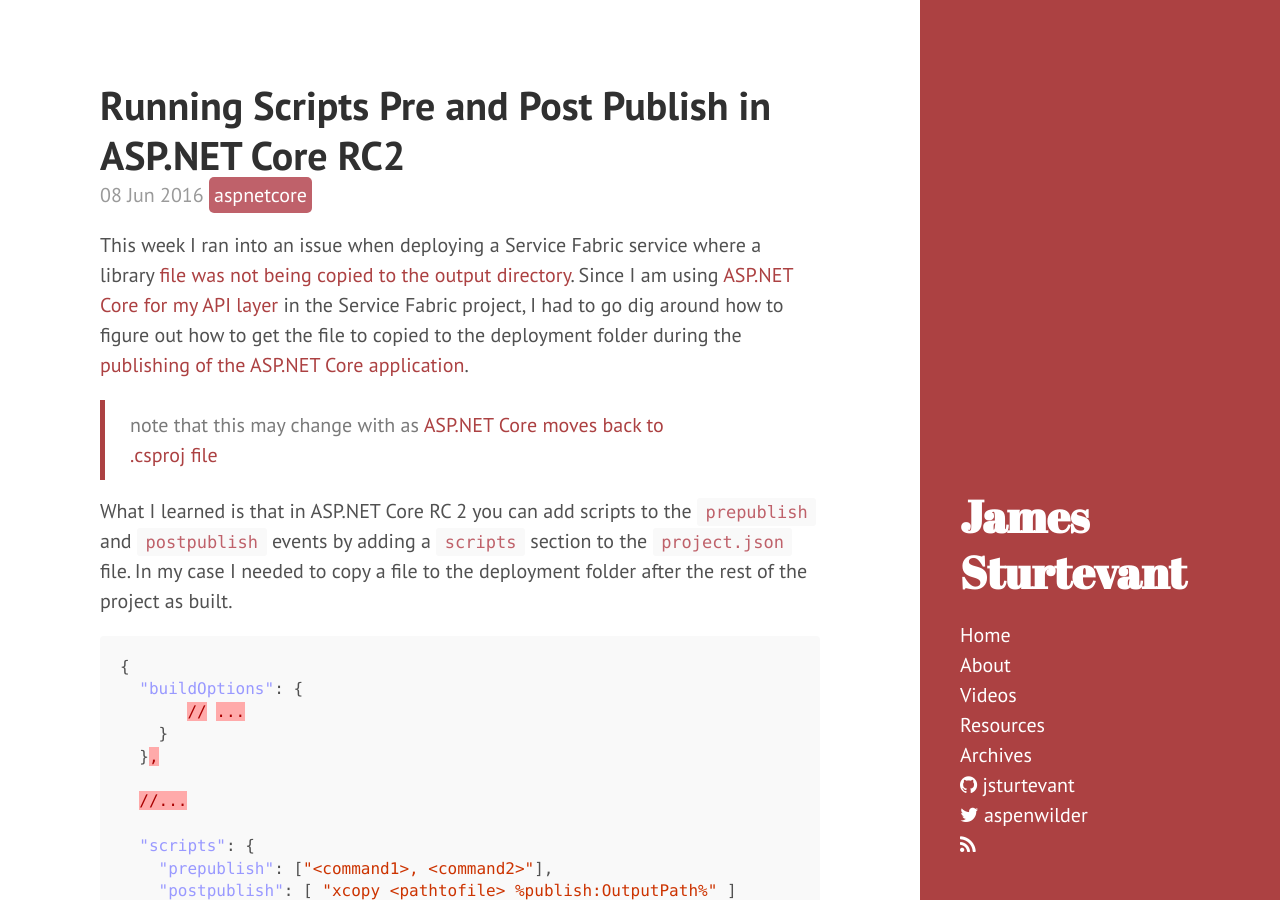
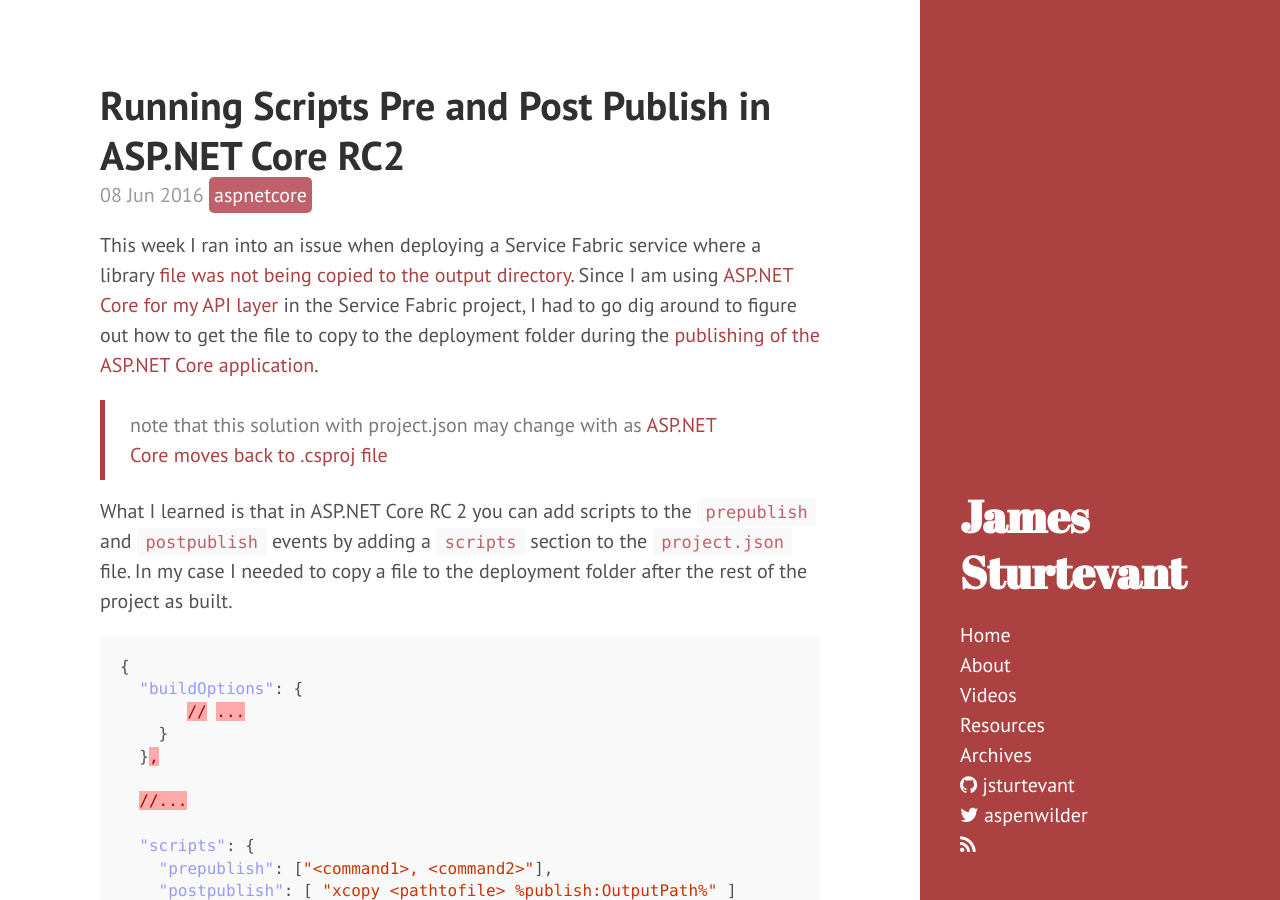
Before and after one commit to jsturtevant/jsturtevant.github.io, a Jekyll site: the page built from _posts/2016-06-08-Running-scripts-pre-and-post-publish-in-ASPNET-Core-RC2.md, in a window 1280 px wide and 900 px high. Built offline with Jekyll 4.4.1, drawn with Linux system fonts in a browser that asks for light colours; nearby versions of some CDN libraries; comment, search, counter and statistics services are not loaded.

Commit message:
minor edits

````diff
--- a/_posts/2016-06-08-Running-scripts-pre-and-post-publish-in-ASPNET-Core-RC2.md
+++ b/_posts/2016-06-08-Running-scripts-pre-and-post-publish-in-ASPNET-Core-RC2.md
@@ -7,9 +7,9 @@ categories:
   - asp.net
 ---
 
-This week I ran into an issue when deploying a Service Fabric service where a library [file was not being copied to the output directory]().  Since I am using [ASP.NET Core for my API layer](/posts/Integrating-ASPNET-Core-With-Service-Fabric-using-ICommunicationListener/) in the Service Fabric project, I had to go dig around how to figure out how to get the file to copied to the deployment folder during the [publishing of the ASP.NET Core application](https://docs.asp.net/en/latest/publishing/web-publishing-vs.html).
+This week I ran into an issue when deploying a Service Fabric service where a library [file was not being copied to the output directory]().  Since I am using [ASP.NET Core for my API layer](/posts/Integrating-ASPNET-Core-With-Service-Fabric-using-ICommunicationListener/) in the Service Fabric project, I had to go dig around to figure out how to get the file to copy to the deployment folder during the [publishing of the ASP.NET Core application](https://docs.asp.net/en/latest/publishing/web-publishing-vs.html).
 
-> note that this may change with as [ASP.NET Core moves back to .csproj file](https://blogs.msdn.microsoft.com/dotnet/2016/05/23/changes-to-project-json/)
+> note that this solution with project.json may change with as [ASP.NET Core moves back to .csproj file](https://blogs.msdn.microsoft.com/dotnet/2016/05/23/changes-to-project-json/)
 
 What I learned is that in ASP.NET Core RC 2 you can add scripts to the ```prepublish``` and ```postpublish``` events by adding a ```scripts``` section to the ```project.json``` file.  In my case I needed to copy a file to the deployment folder after the rest of the project as built.
 
````
Also changed, not shown: _posts/2016-06-08-Service-Fabric-ASPNET-Core-could-not-load-file-or-assembly-ServiceFabricServiceModel.md (+2 -2 lines).
